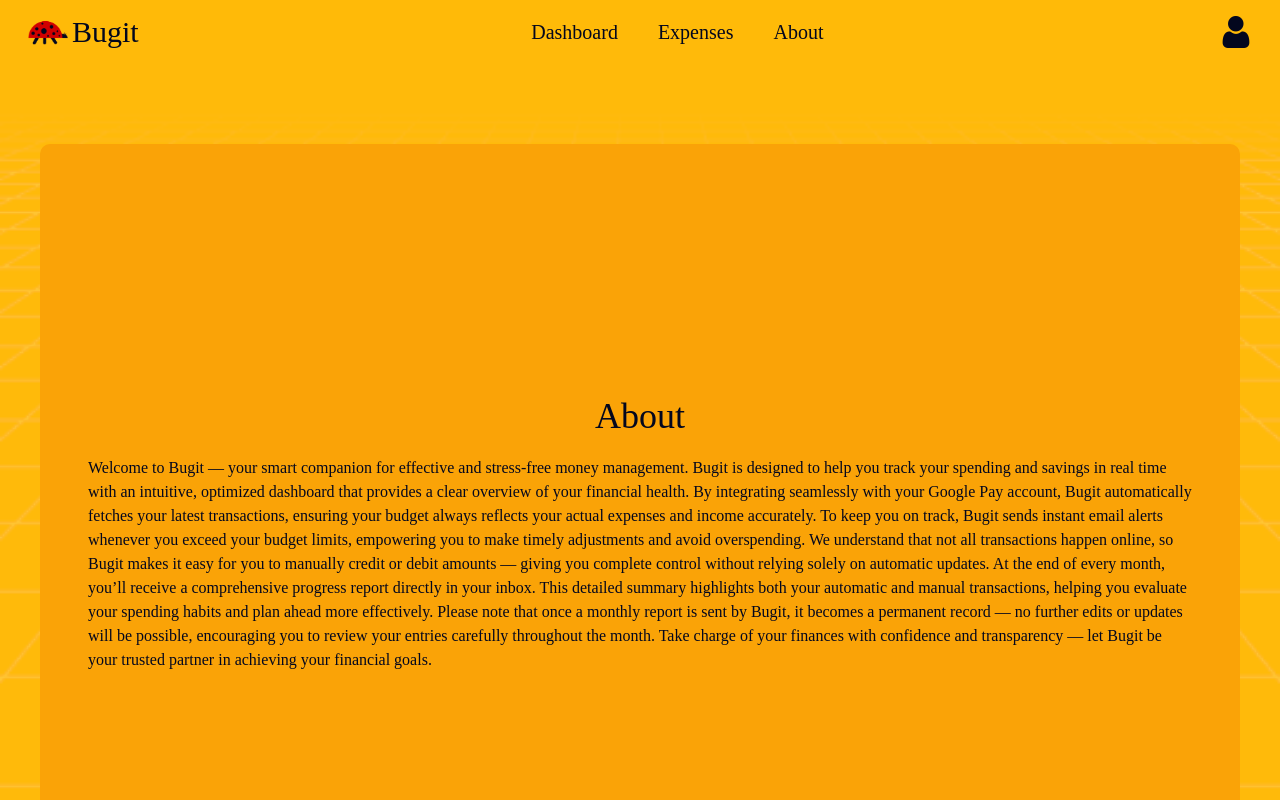
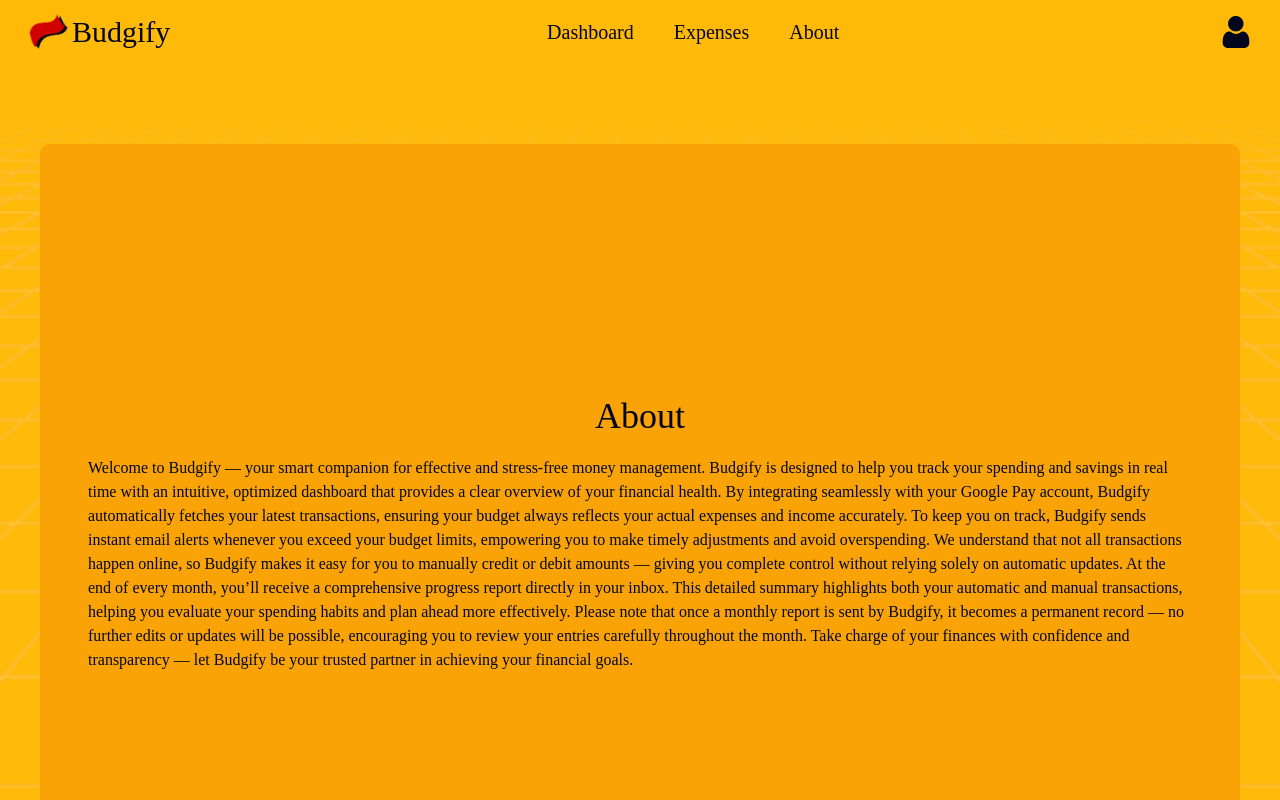
Before and after one commit to Shuvamdt/Budgify, a React (Vite) app in the folder Client/: page /about in a window 1280 px wide. Built offline with nearby package versions, Linux system fonts and the light colour scheme; a web font is replaced by a local one.

Commit message:
Project Name change

```diff
--- a/Client/index.html
+++ b/Client/index.html
@@ -11,7 +11,7 @@
       rel="stylesheet"
     />
     <link href="/src/index.css" rel="stylesheet" />
-    <title>Bugit</title>
+    <title>Budgify</title>
   </head>
   <body>
     <div id="root"></div>
--- a/Client/src/Pages/About.jsx
+++ b/Client/src/Pages/About.jsx
@@ -6,27 +6,28 @@ const About = () => {
       <div className="min-h-screen mx-10 my-20 px-5 sm:px-10 py-20 flex flex-col justify-center items-center rounded-lg bg-[#FAA307]">
         <h1 className="font-1 text-4xl">About</h1>
         <p className="px-2 py-5 font-1">
-          Welcome to Bugit — your smart companion for effective and stress-free
-          money management. Bugit is designed to help you track your spending
-          and savings in real time with an intuitive, optimized dashboard that
-          provides a clear overview of your financial health. By integrating
-          seamlessly with your Google Pay account, Bugit automatically fetches
-          your latest transactions, ensuring your budget always reflects your
-          actual expenses and income accurately. To keep you on track, Bugit
-          sends instant email alerts whenever you exceed your budget limits,
-          empowering you to make timely adjustments and avoid overspending. We
-          understand that not all transactions happen online, so Bugit makes it
-          easy for you to manually credit or debit amounts — giving you complete
-          control without relying solely on automatic updates. At the end of
-          every month, you’ll receive a comprehensive progress report directly
-          in your inbox. This detailed summary highlights both your automatic
-          and manual transactions, helping you evaluate your spending habits and
-          plan ahead more effectively. Please note that once a monthly report is
-          sent by Bugit, it becomes a permanent record — no further edits or
-          updates will be possible, encouraging you to review your entries
-          carefully throughout the month. Take charge of your finances with
-          confidence and transparency — let Bugit be your trusted partner in
-          achieving your financial goals.
+          Welcome to Budgify — your smart companion for effective and
+          stress-free money management. Budgify is designed to help you track
+          your spending and savings in real time with an intuitive, optimized
+          dashboard that provides a clear overview of your financial health. By
+          integrating seamlessly with your Google Pay account, Budgify
+          automatically fetches your latest transactions, ensuring your budget
+          always reflects your actual expenses and income accurately. To keep
+          you on track, Budgify sends instant email alerts whenever you exceed
+          your budget limits, empowering you to make timely adjustments and
+          avoid overspending. We understand that not all transactions happen
+          online, so Budgify makes it easy for you to manually credit or debit
+          amounts — giving you complete control without relying solely on
+          automatic updates. At the end of every month, you’ll receive a
+          comprehensive progress report directly in your inbox. This detailed
+          summary highlights both your automatic and manual transactions,
+          helping you evaluate your spending habits and plan ahead more
+          effectively. Please note that once a monthly report is sent by
+          Budgify, it becomes a permanent record — no further edits or updates
+          will be possible, encouraging you to review your entries carefully
+          throughout the month. Take charge of your finances with confidence and
+          transparency — let Budgify be your trusted partner in achieving your
+          financial goals.
         </p>
       </div>
     </div>
--- a/Client/src/components/Navbar.jsx
+++ b/Client/src/components/Navbar.jsx
@@ -57,7 +57,7 @@ const Navbar = () => {
             <div className="px-1">
               <img src="Logo.png" className="h-8 w-8 md:h-10 md:w-10" />
             </div>
-            <h1 className="font-1 text-2xl md:text-3xl">Bugit</h1>
+            <h1 className="font-1 text-2xl md:text-3xl">Budgify</h1>
           </a>
         </div>
 
```
Also changed, not shown: Client/public/Logo.png.
